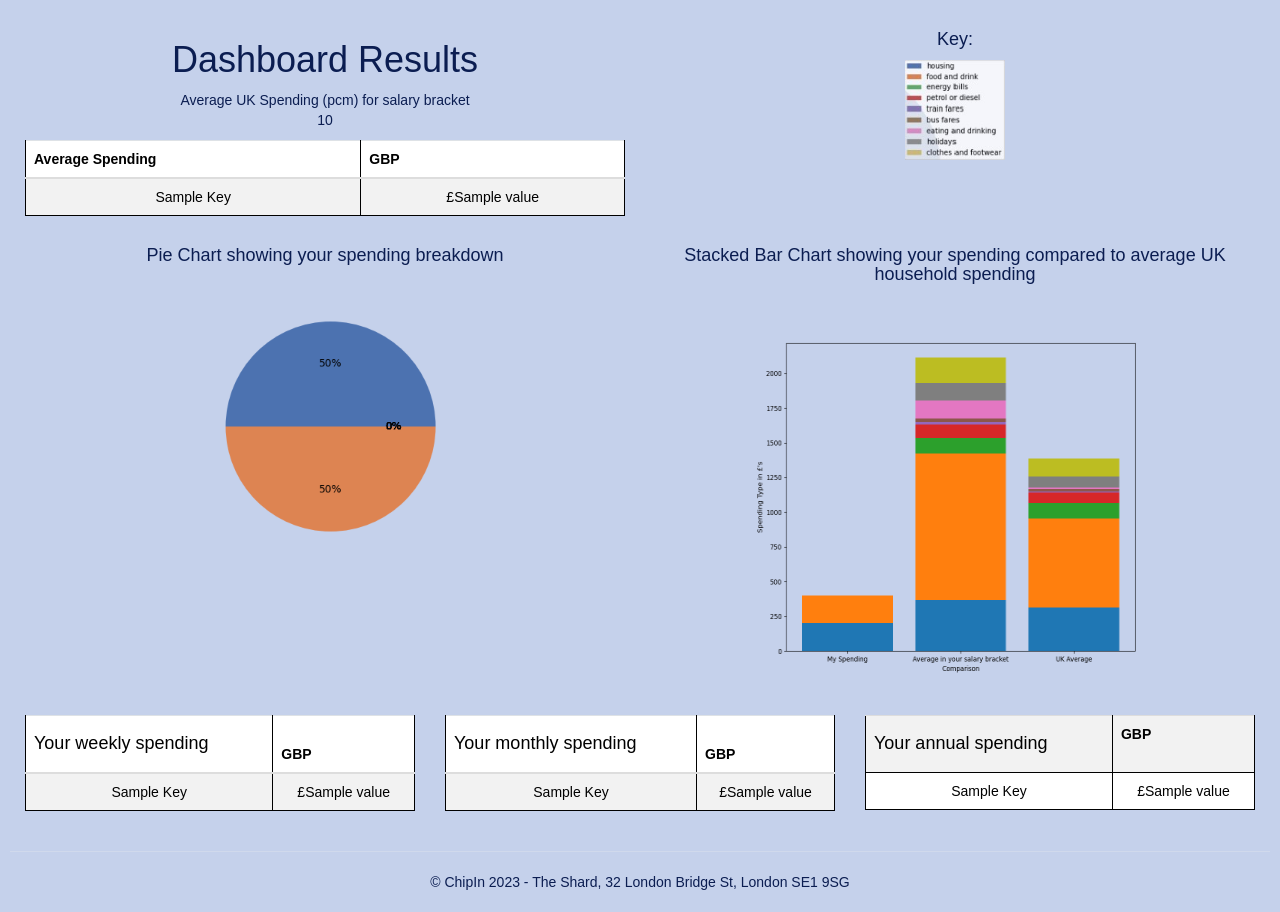
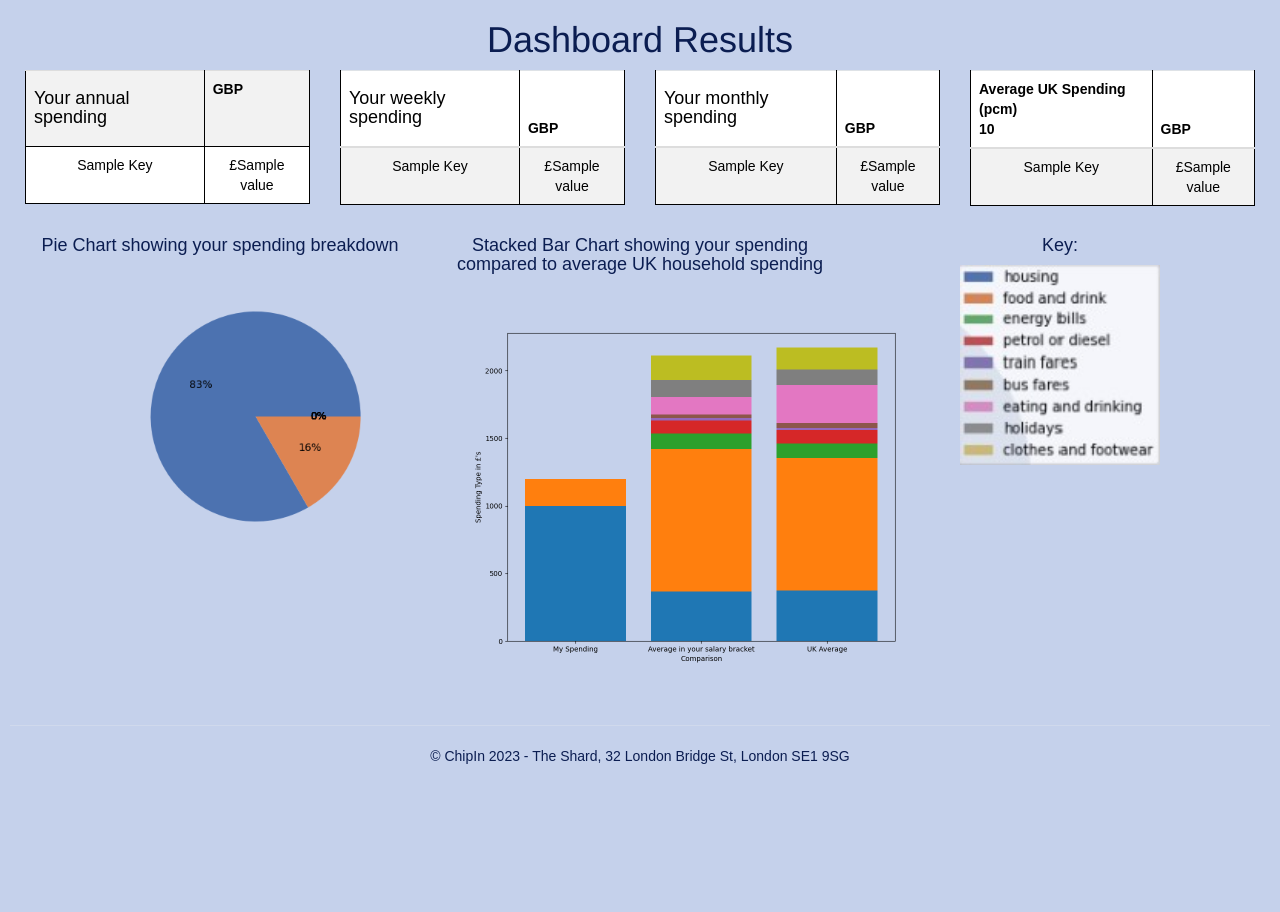
Before and after one commit to annwyl21/jamee, a Flask app: template application/templates/dashboard.html in a window 1280 px wide. Shown: the part 72-984 px from the top of the page. After the commit the page ends 836 px from the top, so only its background shows below. Run offline with Flask 3, Linux system fonts and the light colour scheme; the template is opened without the code that fills it: most values are stand-ins (such as "Sample title", 1, 10 or a date in 2020); some libraries are stand-ins or nearby versions.

Commit message:
dashboard page tables reordered and charts moved position

```diff
--- a/application/templates/dashboard.html
+++ b/application/templates/dashboard.html
@@ -2,25 +2,22 @@
 
 {% block main_content %}
 
-<!-- TEXT & LEGEND first bit of responsive code -->
+<h1>Dashboard Results</h1>
+
+  <!-- TABLES User Spending Breakdown by week/ month/ year -->
   <div class="container-fluid bg-1 text-center">
     <div class="row">
-<!-- This is where the 12 columns are divided into 2 groups of 6 -->
-      <div class="col-sm-6">
-        <h1>Dashboard Results</h1>
-        <p>Average UK Spending (pcm) for salary bracket
-          <br>
-          {{ salary_data }}
-        </p>
+<!-- This is where the 12 columns are divided into 3 groups of 4 -->
+      <div class="col-sm-3">
         <table class="table table-striped">
           <thead>
+            <tbody>
             <tr>
-              <th>Average Spending</th>
+              <th><h4>Your annual spending</h4></th>
               <th>GBP</th>
             </tr>
           </thead>
-          <tbody>
-          {% for key, value in average.items() %}
+          {% for key, value in annual.items() %}
           <tr>
             <td>{{ key.title() }}</td>
             <td>&pound;{{ value }}</td>
@@ -29,35 +26,7 @@
         </tbody>
         </table>
       </div>
-      <div class="col-sm-6">
-        <h4>Key:</h2>
-        <img src="{{ url_for('static', filename='images/legend.jpg') }}" height='100' width='100' alt="Legend">
-      </div>
-    </div>
-  </div>
-
-  <!-- GRAPHS second bit of responsive code -->
-  <div class="container-fluid bg-1 text-center">
-    <div class="row">
-<!-- This is where the 12 columns are divided into 2 groups of 6 -->
-      <div class="col-sm-6">
-        <h4>Pie Chart showing your spending breakdown</h2>
-        <img src="{{ url_for('static', filename='images/piechart.png') }}" height='300' width='450' alt="spending pie chart">
-      </div>
-      <div class="col-sm-6">
-        <h4>Stacked Bar Chart showing your spending compared to average UK household spending</h2>
-        <img src="{{ url_for('static', filename='images/barstack.png') }}" height='400' width='450' alt="stacked bar chart">
-      </div>
-    </div>
-  </div>
-
-  <br>
-
-  <!-- TABLES third bit of responsive code -->
-  <div class="container-fluid bg-1 text-center">
-    <div class="row">
-<!-- This is where the 12 columns are divided into 3 groups of 4 -->
-      <div class="col-sm-4">
+      <div class="col-sm-3">
         <table class="table table-striped">
           <thead>
             <tr>
@@ -75,7 +44,7 @@
         </tbody>
         </table>
       </div>
-      <div class="col-sm-4">
+      <div class="col-sm-3">
         <table class="table table-striped">
           <thead>
             <tr>
@@ -93,16 +62,17 @@
         </tbody>
         </table>
       </div>
-      <div class="col-sm-4">
+      <div class="col-sm-3">
         <table class="table table-striped">
           <thead>
-            <tbody>
             <tr>
-              <th><h4>Your annual spending</h4></th>
+              <th>Average UK Spending (pcm)
+                <br> {{ salary_data }}</th>
               <th>GBP</th>
             </tr>
           </thead>
-          {% for key, value in annual.items() %}
+          <tbody>
+          {% for key, value in average.items() %}
           <tr>
             <td>{{ key.title() }}</td>
             <td>&pound;{{ value }}</td>
@@ -114,4 +84,26 @@
     </div>
   </div>
 
+  <div class="container-fluid bg-1 text-center">
+    <div class="row">
+<!-- This is where the 12 columns are divided into 3 groups of 4 -->
+      <div class="col-sm-4">
+        <h4>Pie Chart showing your spending breakdown</h2>
+        <img src="{{ url_for('static', filename='images/piechart.png') }}" height='300' alt="spending pie chart">
+      </div>
+      <div class="col-sm-4">
+        <h4>Stacked Bar Chart showing your spending compared to average UK household spending</h2>
+        <img src="{{ url_for('static', filename='images/barstack.png') }}" height='400' alt="stacked bar chart">
+      </div>
+      <div class="col-sm-4">
+        <h4>Key:</h2>
+        <img src="{{ url_for('static', filename='images/legend.jpg') }}" height='200' alt="Legend">
+      </div>
+    </div>
+  </div>
+
+  <br>
+
+
+
 {% endblock %}
```
Also changed, not shown: application/static/images/barstack.png, application/static/images/piechart.png.
